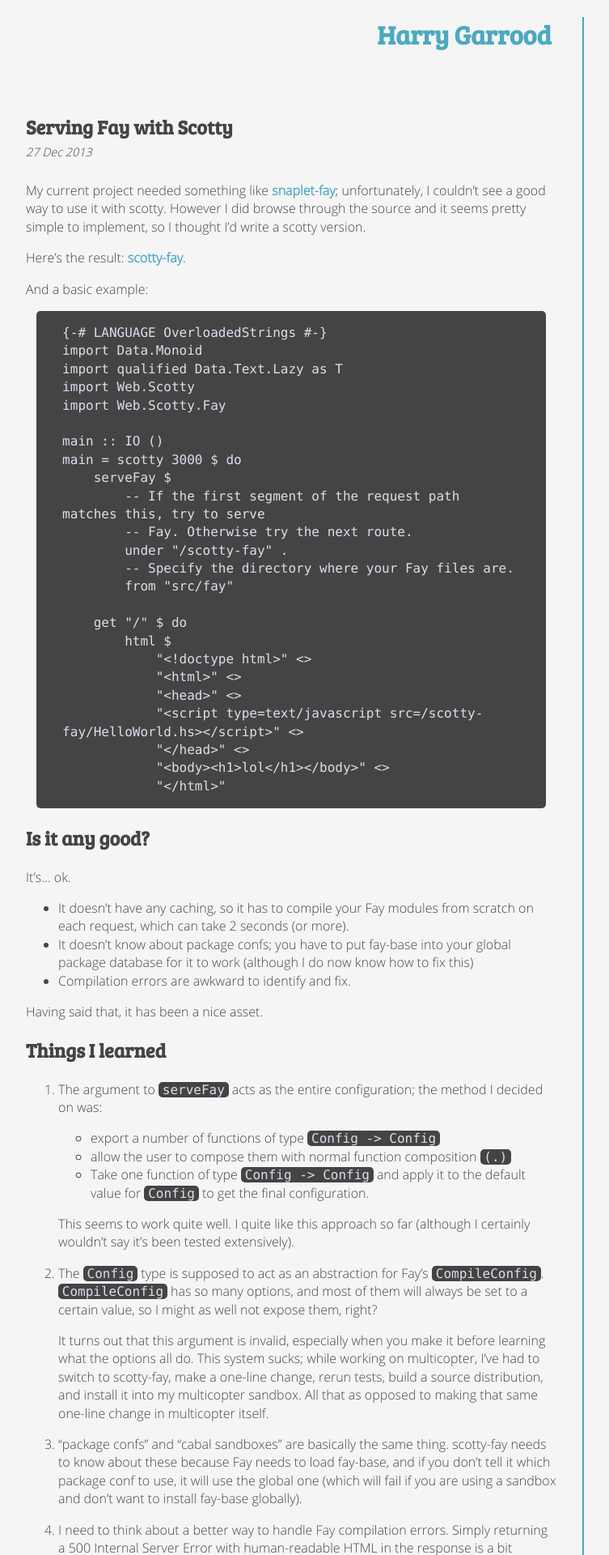
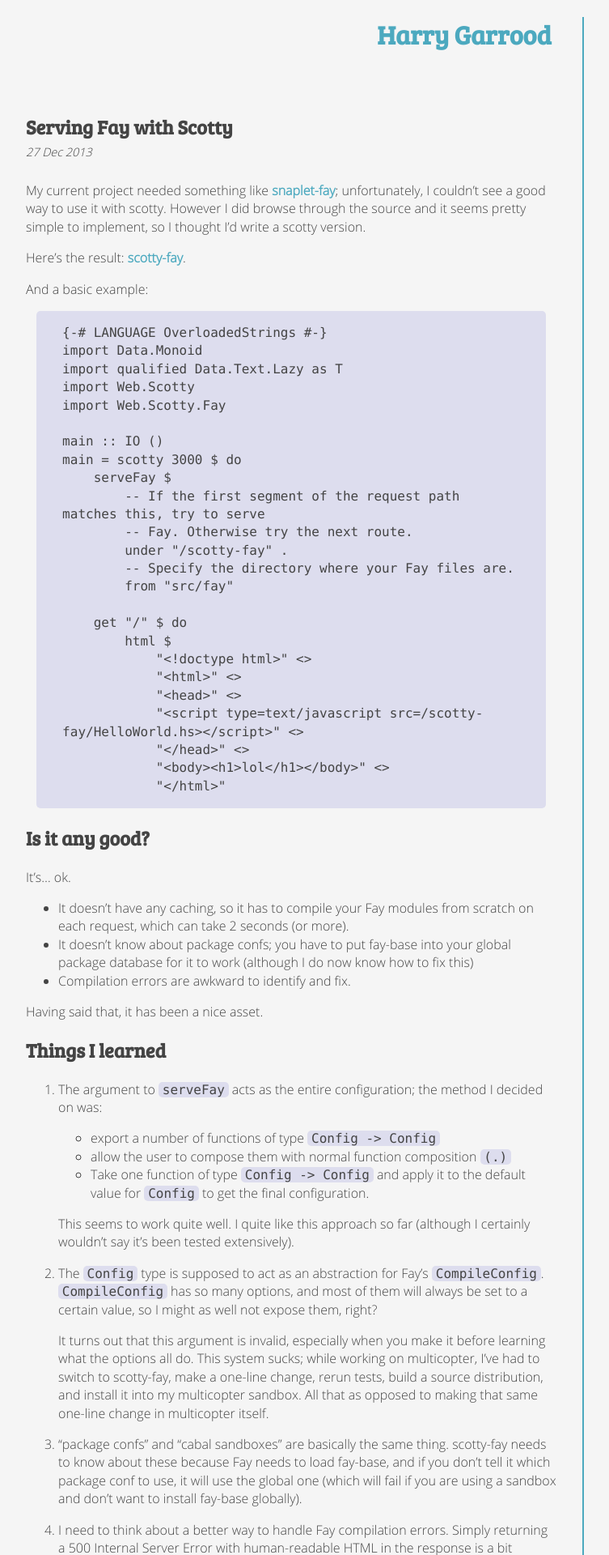
Before and after one commit to hdgarrood/hdgarrood.github.io, a Jekyll site: the page built from _posts/2013-12-27-serving-fay-with-scotty.md, in a window 1280 px wide. Shown: the top 1920 px of the page at 81% size, without its empty margins (279-1032 px from the left). Built offline with Jekyll 4.4.1, drawn with Linux system fonts in a browser that asks for light colours.

Commit message:
Less in-yer-face code styles

```diff
--- a/assets/css/styles.css
+++ b/assets/css/styles.css
@@ -52,8 +52,7 @@
   font-size: 1.6em; }
 
 pre, code {
-  background-color: #444;
-  color: #dde; }
+  background-color: #dde; }
 
 pre {
   -webkit-border-radius: 5px;
--- a/assets/css/styles.scss
+++ b/assets/css/styles.scss
@@ -90,8 +90,7 @@
 }
 
 pre, code {
-    background-color: #444;
-    color: #dde;
+    background-color: #dde;
 }
 
 pre {
```
